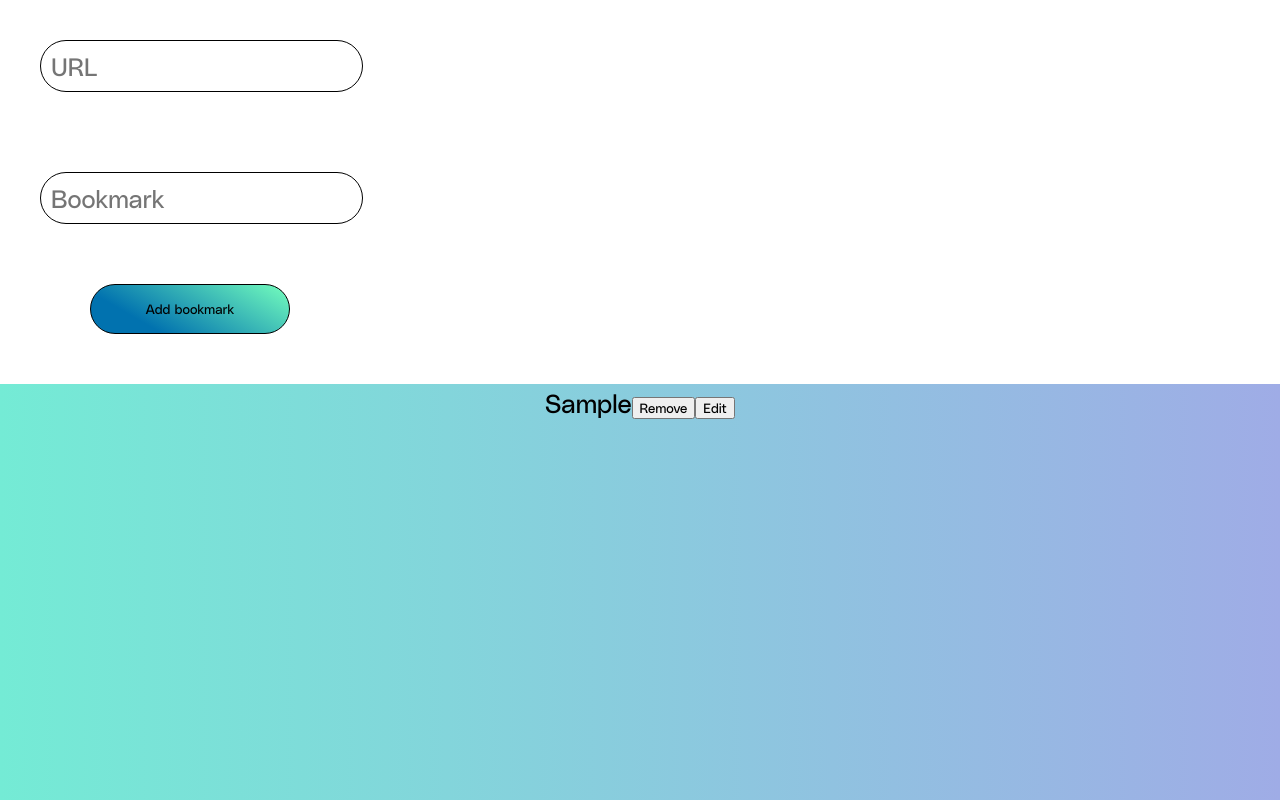
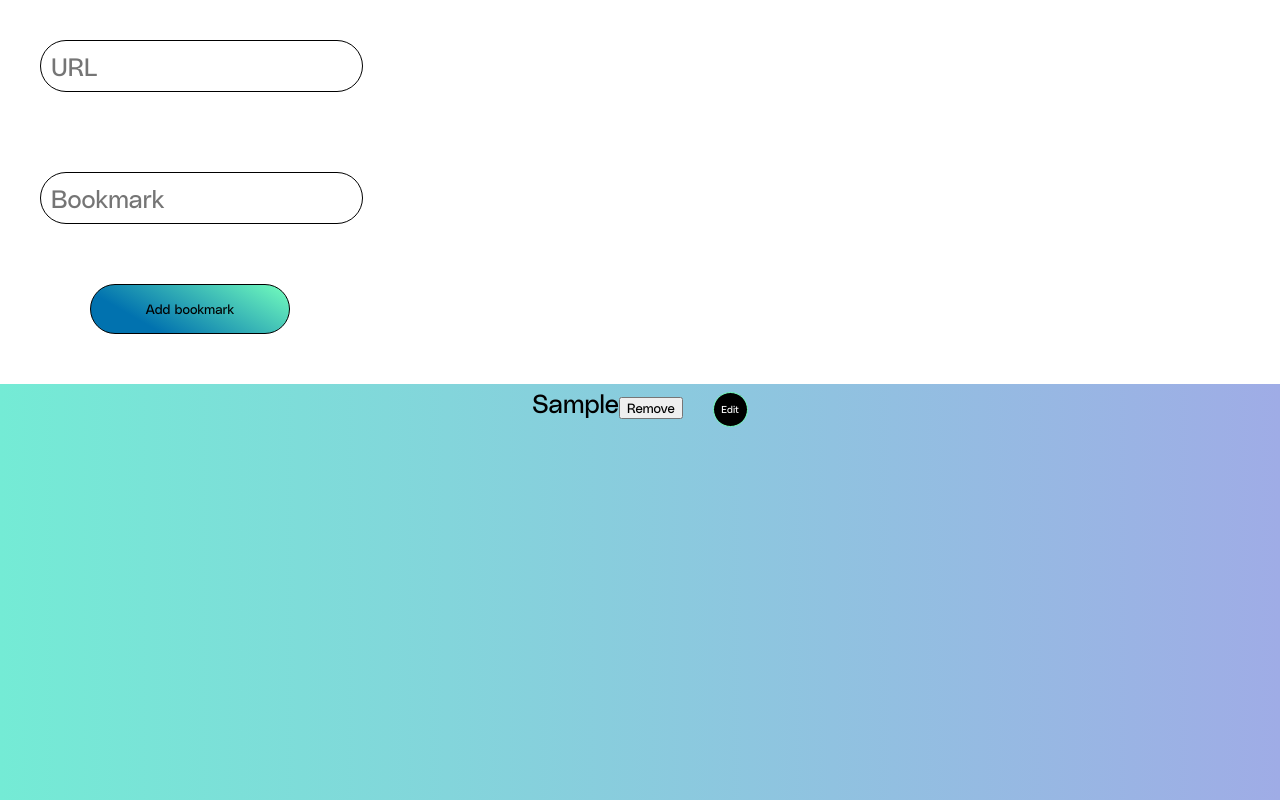
Before and after one commit to Jacobbidmead/bookmarks-react-ts-app, a React (Create React App) app: page / in a window 1280 px wide. Both pictures are taken after typing "https://example.com", "Sample" into the empty fields and a click on the button "Add bookmark". Shown: the top 800 px of the page. Built offline with nearby package versions, Linux system fonts and the light colour scheme.

Commit message:
Styled edit button

```diff
--- a/src/App.tsx
+++ b/src/App.tsx
@@ -2,7 +2,7 @@ import React, { FC, useState, useEffect } from "react";
 import { motion } from "framer-motion";
 import { Input } from "./Components/Input.styled";
 import { Edit } from "./Components/Input.styled";
-import { Button, Small } from "./Components/Button.styled";
+import { Button, Small, Editbutton } from "./Components/Button.styled";
 import { Footer, Grid, TopBar } from "./Components/Grid.styled";
 import { Links } from "./Components/Links.styled";
 import "./App.css";
@@ -195,7 +195,9 @@ const App: FC = () => {
                     </a>
                     <div style={{ display: "inline-block" }}>
                       <button onClick={() => removeLink(index)}>Remove</button>
-                      <button onClick={() => handleEdit(index)}>Edit</button>
+                      <Editbutton onClick={() => handleEdit(index)}>
+                        Edit
+                      </Editbutton>
                     </div>
                   </div>
                 </>
--- a/src/Components/Button.styled.tsx
+++ b/src/Components/Button.styled.tsx
@@ -27,3 +27,16 @@ export const Small = styled.button`
   );
   border: 1px solid black;
 `;
+
+export const Editbutton = styled.button`
+  width: 35px;
+  height: 35px;
+  border-radius: 50%;
+  cursor: pointer;
+  background-color: black;
+  color: white;
+  font-size: 10px;
+  border: 1px solid black;
+  margin-left: 30px;
+  border: 1px solid rgb(116, 254, 189);
+`;
```
